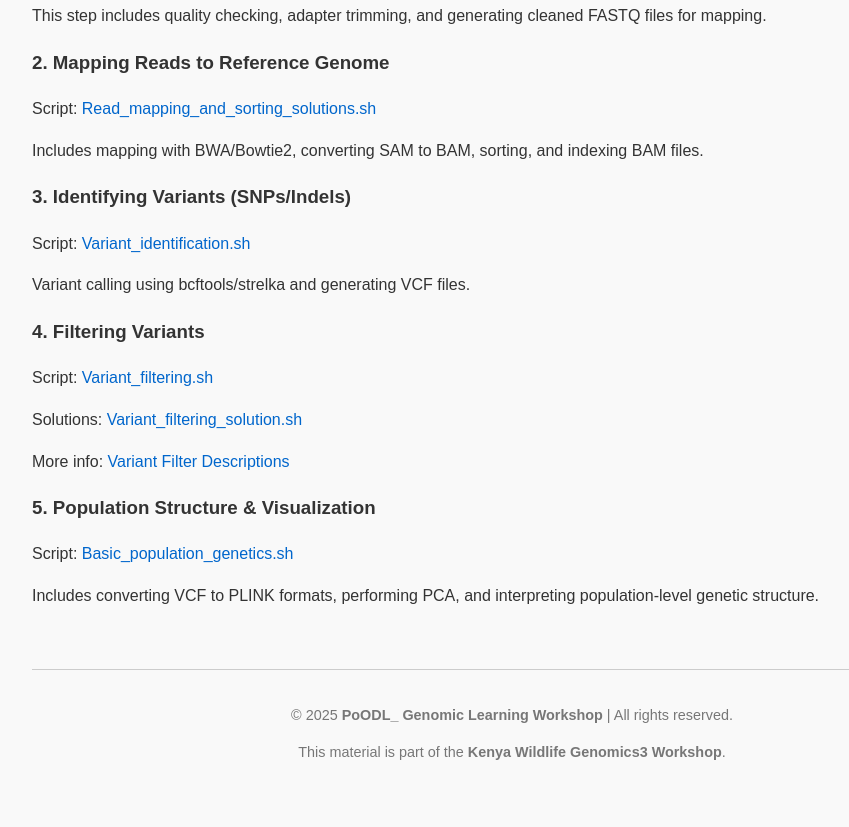
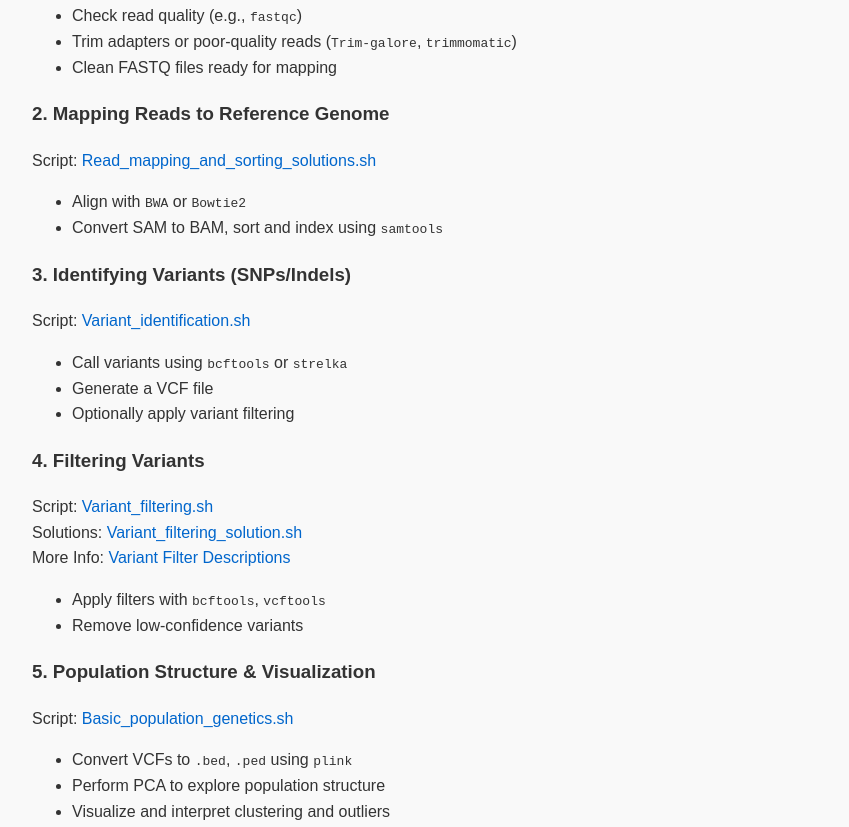
Before and after one commit to PoODL-CES/Wildlife_Genomics_3.io, a plain HTML site: page index.html in a window 1280 px wide. Shown: the part 1703-2530 px from the top of the page, without its empty margins (128-977 px from the left). Before the commit the page ends 2488 px from the top, so only its background shows below. Drawn offline with Linux system fonts and the light colour scheme.

Commit message:
Update index.html

```diff
--- a/index.html
+++ b/index.html
@@ -102,24 +102,47 @@
 
    <h3>1. Initial Processing of FASTQ Files</h3>
     <p>Script: <a href="https://github.com/PoODL-CES/Genomics_learning_workshop/blob/main/Fastq_file_processing_solutions.sh">Fastq_file_processing_solutions.sh</a></p>
-  <p>This step includes quality checking, adapter trimming, and generating cleaned FASTQ files for mapping.</p>
+    <ul>
+        <li>Check read quality (e.g., <code>fastqc</code>)</li>
+        <li>Trim adapters or poor-quality reads (<code>Trim-galore</code>, <code>trimmomatic</code>)</li>
+        <li>Clean FASTQ files ready for mapping</li>
+    </ul>
 
     <h3>2. Mapping Reads to Reference Genome</h3>
     <p>Script: <a href="https://github.com/PoODL-CES/Genomics_learning_workshop/blob/main/Read_mapping_and_sorting_solutions.sh">Read_mapping_and_sorting_solutions.sh</a></p>
-  <p>Includes mapping with BWA/Bowtie2, converting SAM to BAM, sorting, and indexing BAM files.</p>
+    <ul>
+        <li>Align with <code>BWA</code> or <code>Bowtie2</code></li>
+        <li>Convert SAM to BAM, sort and index using <code>samtools</code></li>
+    </ul>
 
     <h3>3. Identifying Variants (SNPs/Indels)</h3>
     <p>Script: <a href="https://github.com/PoODL-CES/Genomics_learning_workshop/blob/main/Variant_identification.sh">Variant_identification.sh</a></p>
-  <p>Variant calling using bcftools/strelka and generating VCF files.</p>
+    <ul>
+        <li>Call variants using <code>bcftools</code> or <code>strelka</code></li>
+        <li>Generate a VCF file</li>
+        <li>Optionally apply variant filtering</li>
+    </ul>
 
     <h3>4. Filtering Variants</h3>
-  <p>Script: <a href="https://github.com/PoODL-CES/Genomics_learning_workshop/blob/main/Variant_filtering.sh">Variant_filtering.sh</a></p>
-  <p>Solutions: <a href="https://github.com/PoODL-CES/Genomics_learning_workshop/blob/main/Variant_filtering_solution.sh">Variant_filtering_solution.sh</a></p>
-  <p>More info: <a href="https://github.com/PoODL-CES/Genomics_learning_workshop/blob/main/variant_filter_description.md">Variant Filter Descriptions</a></p>
+    <p>
+        Script: <a href="https://github.com/PoODL-CES/Genomics_learning_workshop/blob/main/Variant_filtering.sh">Variant_filtering.sh</a><br>
+        Solutions: <a href="https://github.com/PoODL-CES/Genomics_learning_workshop/blob/main/Variant_filtering_solution.sh">Variant_filtering_solution.sh</a><br>
+        More Info: <a href="https://github.com/PoODL-CES/Genomics_learning_workshop/blob/main/variant_filter_description.md">Variant Filter Descriptions</a>
+    </p>
+    <ul>
+        <li>Apply filters with <code>bcftools</code>, <code>vcftools</code></li>
+        <li>Remove low-confidence variants</li>
+    </ul>
 
     <h3>5. Population Structure & Visualization</h3>
     <p>Script: <a href="https://github.com/PoODL-CES/Genomics_learning_workshop/blob/main/Basic_population_genetics.sh">Basic_population_genetics.sh</a></p>
-  <p>Includes converting VCF to PLINK formats, performing PCA, and interpreting population-level genetic structure.</p>
+    <ul>
+        <li>Convert VCFs to <code>.bed</code>, <code>.ped</code> using <code>plink</code></li>
+        <li>Perform PCA to explore population structure</li>
+        <li>Visualize and interpret clustering and outliers</li>
+    </ul>
+
+
 
   <footer>
     <p>© 2025 <strong>PoODL_ Genomic Learning Workshop</strong> | All rights reserved.</p>
```
Lines whose indentation alone changed are shown as unchanged.
